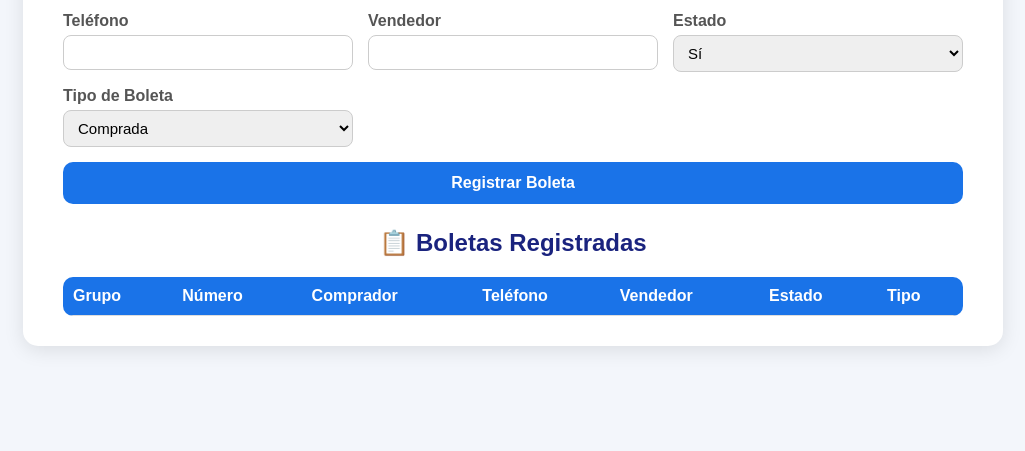
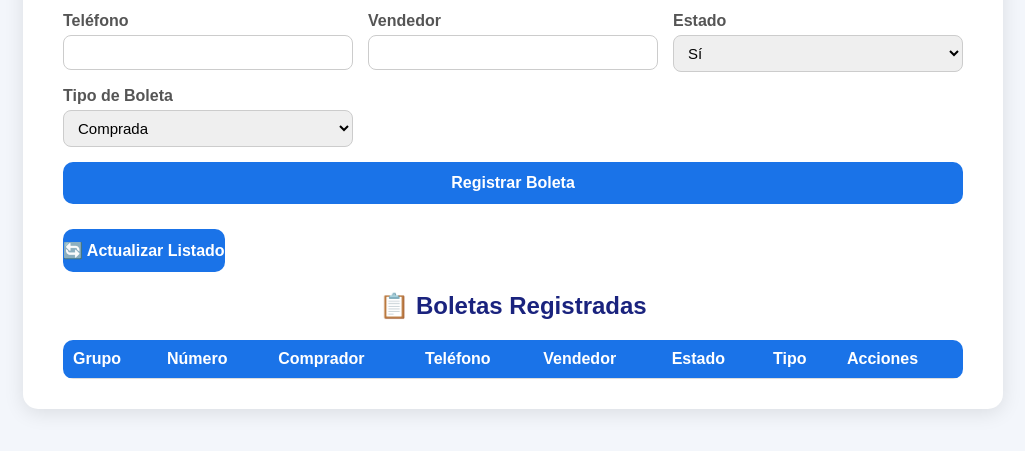
Before and after one commit to lilo0406/bingobailable, a plain HTML site: page index.html in a window 1280 px wide. Shown: the part 189-640 px from the top of the page, without its empty margins (127-1152 px from the left). Drawn offline with Linux system fonts and the light colour scheme.

Commit message:
Update index.html

```diff
--- a/index.html
+++ b/index.html
@@ -58,6 +58,10 @@
 
     <div id="mensaje"></div>
 
+    <div class="acciones">
+      <button id="cargarBoletas">🔄 Actualizar Listado</button>
+    </div>
+
     <h2>📋 Boletas Registradas</h2>
     <table id="tablaBoletas">
       <thead>
@@ -69,6 +73,7 @@
           <th>Vendedor</th>
           <th>Estado</th>
           <th>Tipo</th>
+          <th>Acciones</th>
         </tr>
       </thead>
       <tbody></tbody>
```
